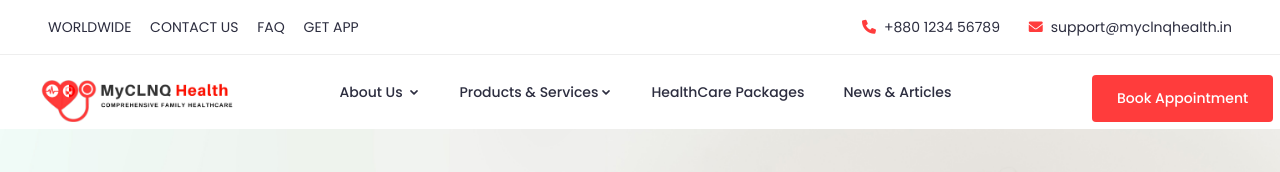
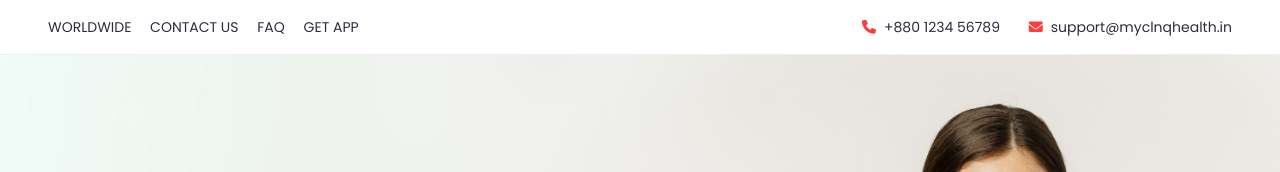
Before and after one commit to gaurav-omega/myclnqinida, a plain HTML site: page index.html in a window 1280 px wide. Shown: the top 172 px of the page. Drawn offline with Linux system fonts and the light colour scheme; a script that the page names is missing.

Commit message:
add to git

```diff
--- a/index.html
+++ b/index.html
@@ -112,56 +112,7 @@
 			</div>
 			<!-- End Topbar -->
 			<!-- Header Inner -->
-			<div class="header-inner">
-				<div class="">
-					<div class="inner">
-						<div class="row d-lg-flex align-items-center">
-							<div class="col-lg-3 col-md-3 col-12 pl-5">
-								<!-- Start Logo -->
-								<div class="logo">
-									 <a href="index.html"><img style="height: 2.6rem;" src="./img/myclnq.png" alt="#"></a>
-								</div>
-								<!-- End Logo -->
-								<!-- Mobile Nav -->
-								<div class="mobile-nav"></div>
-								<!-- End Mobile Nav -->
-							</div>
-							<div class="col-lg-7 col-md-9 col-12">
-								<!-- Main Menu -->
-								<div class="main-menu">
-									<nav class="navigation">
-										<ul class="nav menu">
-											<li><a href="#">About Us <i class="icofont-rounded-down"></i></a>
-												<ul class="dropdown">
-													<li><a href="about.html">About Company</a></li>
-													<li><a href="about.html#managementTeam">Management Team</a></li>
-												</ul>
-											</li>
-											<li><a href="#">Products & Services<i class="icofont-rounded-down"></i></a>
-												<ul class="dropdown">
-													<li><a href="product-service.html">Doctors for you</a></li>
-													<li><a href="product-service.html">Care Wagon</a></li>
-													<li><a href="product-service.html">Care Giver</a></li>
-													<li><a href="product-service.html">Medical Products</a></li>
-												</ul>
-											</li>
-											<li><a href="healthCare.html">HealthCare Packages</a></li>
-											 <li><a href="news-articles.html">News & Articles</a></li>
 
-										</ul>
-									</nav>
-								</div>
-								<!--/ End Main Menu -->
-							</div>
-							<div class="col-lg-2 col-12">
-								<div class="get-quote">
-									<a href="index.html#appointment" style="color: white;" class="btn">Book Appointment</a>
-								</div>
-							</div>
-						</div>
-					</div>
-				</div>
-			</div>
 			<!--/ End Header Inner -->
 		</header>
 		<!-- End Header Area -->
```
